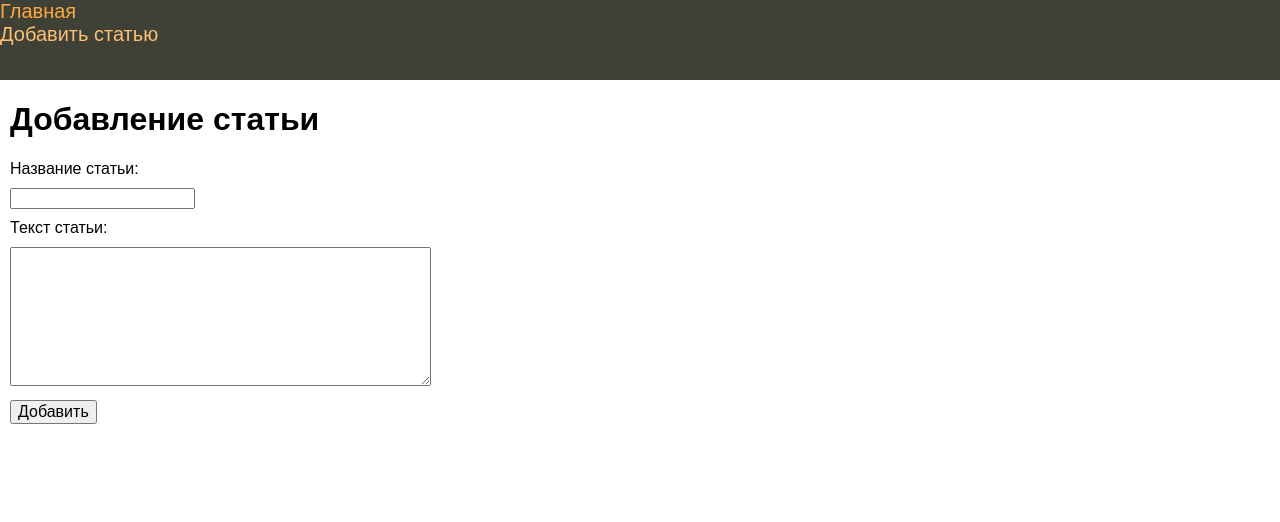
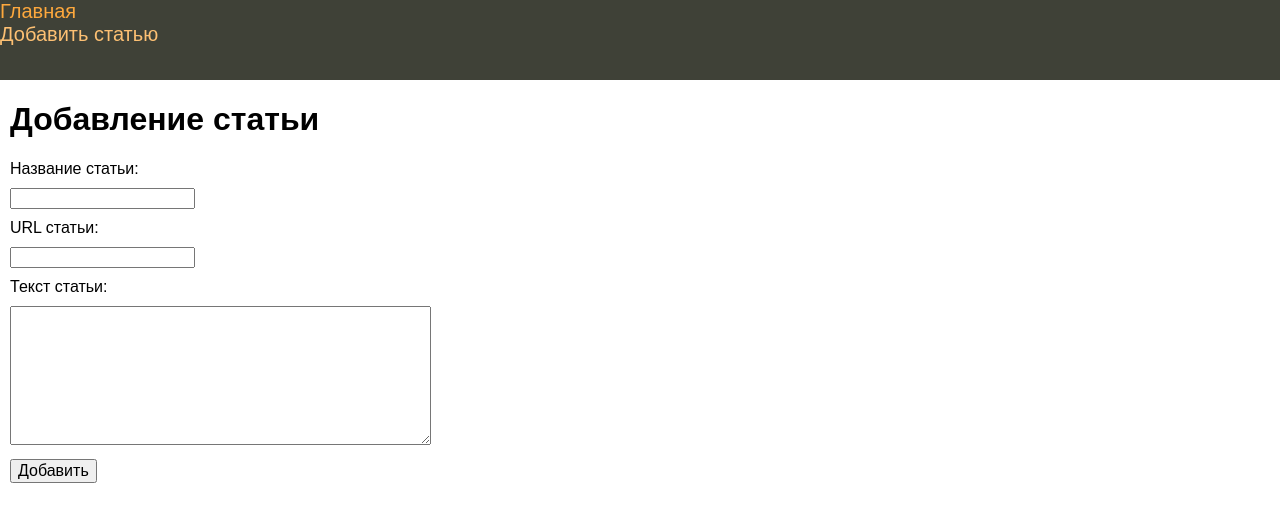
Before and after one commit to a-melchikov/flask-first-project, a Flask app: page /add_post in a window 1280 px wide. Shown: the top 522 px of the page. Run offline with Flask 3, Linux system fonts and the light colour scheme; data comes from the database, SQL or seed files in the repository; both versions use the stored data as it was after the commit.

Commit message:
A way to present full-fledged HTML pages on the server

```diff
--- a/FDataBase.py
+++ b/FDataBase.py
@@ -1,6 +1,9 @@
 import math
 import sqlite3
 import time
+import re
+
+from flask import url_for
 
 
 class FDataBase:
@@ -19,11 +22,26 @@ class FDataBase:
             print("Ошибка чтения из БД " + str(e))
         return []
 
-    def addPost(self, title, text):
+    def addPost(self, title, text, url):
         try:
+            self.__cur.execute(
+                f"SELECT COUNT() as 'count' FROM posts WHERE url LIKE '{url}'"
+            )
+            res = self.__cur.fetchone()
+            if res["count"] > 0:
+                print("Статья с таким url уже существует")
+                return False
+
+            base = url_for("static", filename="images_html")
+            text = re.sub(
+                r"(?P<tag><img\s+[^>]*src=)(?P<quote>[\"'])(?P<url>.+?)(?P=quote)>",
+                "\\g<tag>" + base + "/\\g<url>>",
+                text
+            )
+
             tm = math.floor(time.time())
             self.__cur.execute(
-                "INSERT INTO posts VALUES(NULL, ?, ?, ?)", (title, text, tm)
+                "INSERT INTO posts VALUES(NULL, ?, ?, ?, ?)", (title, text, url, tm)
             )
             self.__db.commit()
         except sqlite3.Error as e:
@@ -32,10 +50,10 @@ class FDataBase:
 
         return True
 
-    def getPost(self, postId):
+    def getPost(self, alias):
         try:
             self.__cur.execute(
-                f"SELECT title, text FROM posts WHERE id = {postId} LIMIT 1"
+                f"SELECT title, text FROM posts WHERE url LIKE '{alias}' LIMIT 1"
             )
             res = self.__cur.fetchone()
             if res:
@@ -46,7 +64,9 @@ class FDataBase:
 
     def getPostsAnonce(self):
         try:
-            self.__cur.execute(f"SELECT id, title, text FROM posts ORDER BY time DESC")
+            self.__cur.execute(
+                f"SELECT id, title, text, url FROM posts ORDER BY time DESC"
+            )
             res = self.__cur.fetchall()
             if res:
                 return res
--- a/app.py
+++ b/app.py
@@ -51,7 +51,9 @@ def close_db(error):
 def index():
     db = get_db()
     dbase = FDataBase(db)
-    return render_template("index.html", menu=dbase.getMenu(), posts=dbase.getPostsAnonce())
+    return render_template(
+        "index.html", menu=dbase.getMenu(), posts=dbase.getPostsAnonce()
+    )
 
 
 @app.route("/add_post", methods=["POST", "GET"])
@@ -61,7 +63,9 @@ def addPost():
 
     if request.method == "POST":
         if len(request.form["name"]) > 4 and len(request.form["post"]) > 10:
-            res = dbase.addPost(request.form["name"], request.form["post"])
+            res = dbase.addPost(
+                request.form["name"], request.form["post"], request.form["url"]
+            )
             if not res:
                 flash("Ошибка добавления статьи", category="error")
             else:
@@ -73,11 +77,11 @@ def addPost():
     )
 
 
-@app.route("/post/<int:id_post>")
-def showPost(id_post):
+@app.route("/post/<alias>")
+def showPost(alias):
     db = get_db()
     dbase = FDataBase(db)
-    title, post = dbase.getPost(id_post)
+    title, post = dbase.getPost(alias)
     if not title:
         abort(404)
 
--- a/sq_db.sql
+++ b/sq_db.sql
@@ -8,5 +8,6 @@ CREATE TABLE IF NOT EXISTS posts (
     id integer PRIMARY KEY AUTOINCREMENT,
     title text NOT NULL,
     text text NOT NULL,
+    url text NOT NULL,
     time integer NOT NULL
 );
--- a/templates/add_post.html
+++ b/templates/add_post.html
@@ -7,6 +7,10 @@
             <label>Название статьи:</label>
         </p>
         <input type="text" name="name" value="" requied />
+        <p>
+            <label>URL статьи:</label>
+        </p>
+        <input type="text" name="url" value="" requied />
         <p>
             <label>Текст статьи:</label>
         </p>
--- a/templates/index.html
+++ b/templates/index.html
@@ -7,9 +7,9 @@
         {% for p in posts %}
             <li>
                 <p class="title">
-                    <a href="{{ url_for('showPost', id_post=p.id) }}">{{ p.title }}</a>
+                    <a href="{{ url_for('showPost', alias=p.url) }}">{{ p.title }}</a>
                 </p>
-                <p class="annonce">{{ p.text[:50] }}</p>
+                <p class="annonce">{{ p.text[:50] | striptags }}</p>
             </li>
         {% endfor %}
     </ul>
--- a/templates/post.html
+++ b/templates/post.html
@@ -1,5 +1,5 @@
 {% extends "base.html" %}
 {% block content %}
     {{ super() }}
-    {{ post }}
+    {{ post|safe }}
 {% endblock content %}
```
Also changed, not shown: data.db.
